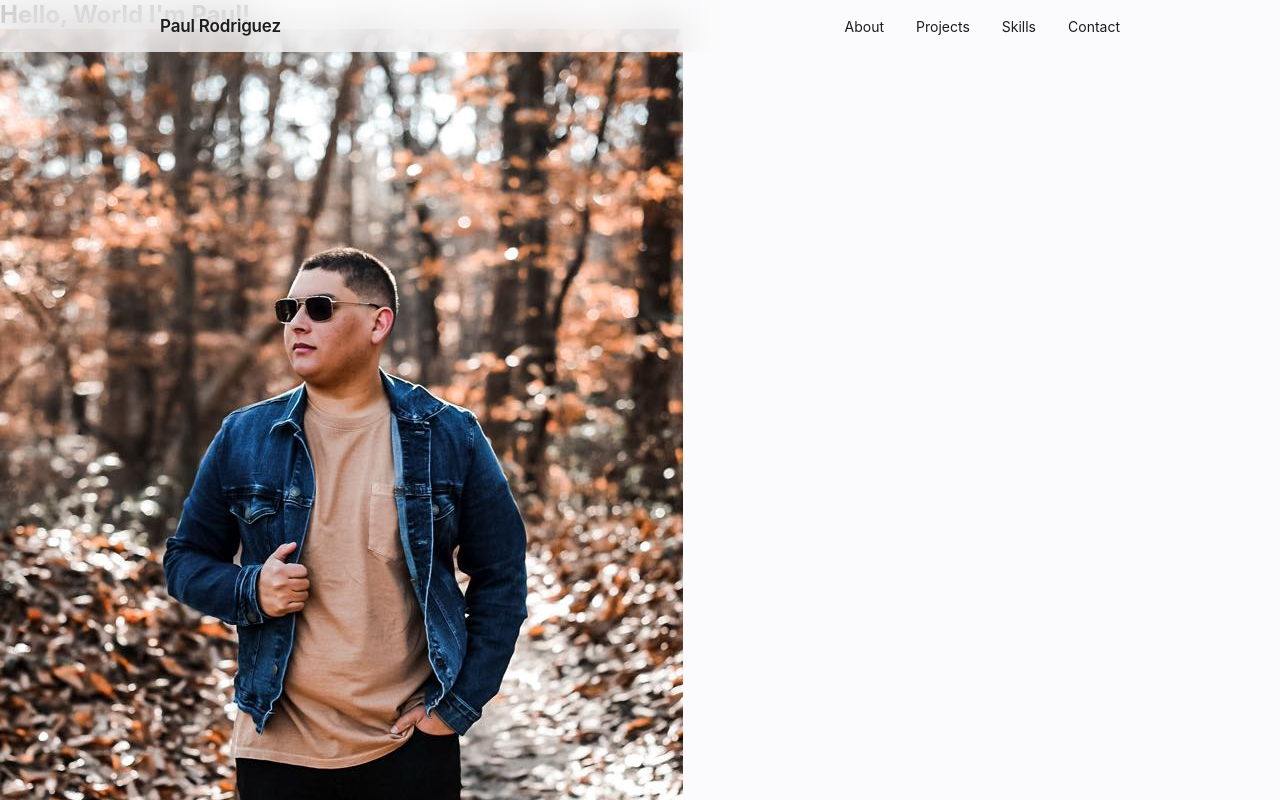
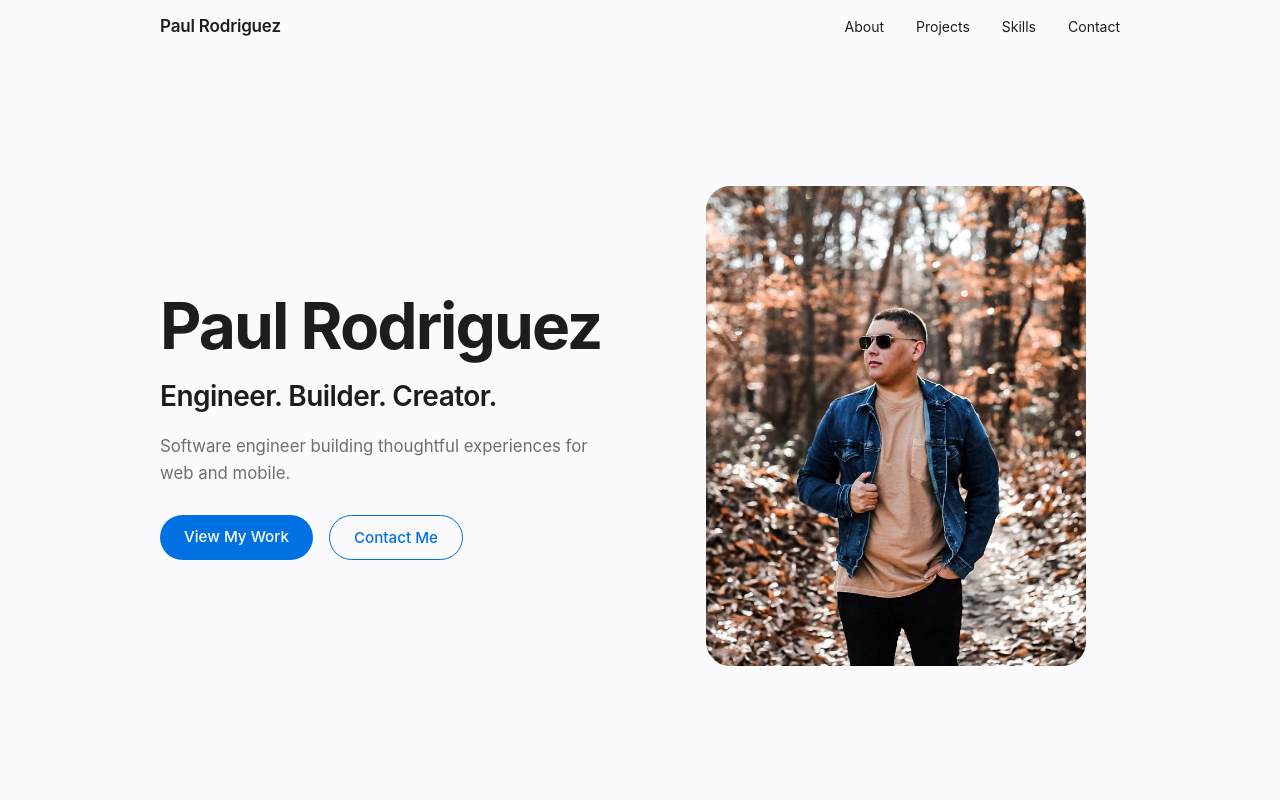
Before and after one commit to Paulrod20/portfolio-react, a React (Vite) app: page / in a window 1280 px wide. Shown: the top 800 px of the page. Built offline with nearby package versions, Linux system fonts and the light colour scheme.

Commit message:
added a hero section and made it look modern

```diff
--- a/src/App.css
+++ b/src/App.css
@@ -76,3 +76,107 @@ body {
 .navbar ul li a:hover {
   color: var(--color-text-secondary);
 }
+
+.hero {
+  min-height: 100vh;
+  display: flex;
+  align-items: center;
+  padding-top: 52px;
+  background-color: var(--color-bg);
+}
+
+.hero-content {
+  max-width: var(--max-width);
+  margin: 0 auto;
+  padding: 4rem 2rem;
+  display: flex;
+  align-items: center;
+  justify-content: space-between;
+  gap: 4rem;
+  width: 100%;
+}
+
+.hero-text {
+  flex: 1;
+  display: flex;
+  flex-direction: column;
+  gap: 1.25rem;
+}
+
+.hero-name {
+  font-size: clamp(2.5rem, 5vw, 4rem);
+  font-weight: 700;
+  letter-spacing: -0.03em;
+  line-height: 1.05;
+  color: var(--color-text);
+}
+
+.hero-tagline {
+  font-size: clamp(1.25rem, 2.5vw, 1.75rem);
+  font-weight: 600;
+  letter-spacing: -0.02em;
+  color: var(--color-text);
+}
+
+.hero-sub {
+  font-size: 1.05rem;
+  line-height: 1.6;
+  color: var(--color-text-secondary);
+  max-width: 480px;
+}
+
+.hero-ctas {
+  display: flex;
+  gap: 1rem;
+  margin-top: 0.5rem;
+}
+
+.btn-primary {
+  display: inline-block;
+  background-color: var(--color-accent);
+  color: white;
+  padding: 0.75rem 1.5rem;
+  border-radius: 980px;
+  font-size: 0.95rem;
+  font-weight: 500;
+  text-decoration: none;
+  transition: background-color 0.2s ease;
+}
+
+.btn-primary:hover {
+  background-color: #0077ed;
+}
+
+.btn-secondary {
+  display: inline-block;
+  background-color: transparent;
+  color: var(--color-accent);
+  padding: 0.75rem 1.5rem;
+  border-radius: 980px;
+  font-size: 0.95rem;
+  font-weight: 500;
+  text-decoration: none;
+  border: 1px solid var(--color-accent);
+  transition: all 0.2s ease;
+}
+
+.btn-secondary:hover {
+  background-color: var(--color-accent);
+  color: white;
+}
+
+.hero-image {
+  flex: 1;
+  display: flex;
+  justify-content: center;
+  align-items: center;
+}
+
+.hero-image img {
+  width: 100%;
+  max-width: 380px;
+  height: 480px;
+  object-fit: cover;
+  object-position: center top;
+  border-radius: 24px;
+}
--- a/src/App.tsx
+++ b/src/App.tsx
@@ -2,6 +2,7 @@ import './App.css'
 import AboutSection from './components/AboutSection'
 import Navbar from './components/Navbar'
 import Divider from './components/Divider';
+import HeroSection from './components/HeroSection';
 import ProjectsSection from './components/ProjectSection';
 import SkillsSection from './components/SkillsSection';
 import ContactSection from './components/ContactSection';
@@ -10,6 +11,7 @@ function App() {
   return (
     <div className="app">
       <Navbar />
+      <HeroSection />
       <AboutSection />
       <Divider />
       <ProjectsSection />
--- /dev/null
+++ b/src/components/HeroSection.tsx
@@ -0,0 +1,24 @@
+function HeroSection() {
+  return (
+    <section className="hero">
+      <div className="hero-content">
+        <div className="hero-text">
+          <h1 className="hero-name">Paul Rodriguez</h1>
+          <p className="hero-tagline">Engineer. Builder. Creator.</p>
+          <p className="hero-sub">
+            Software engineer building thoughtful experiences for web and mobile.
+          </p>
+          <div className="hero-ctas">
+            <a href="#projects-section" className="btn-primary">View My Work</a>
+            <a href="#contact-section" className="btn-secondary">Contact Me</a>
+          </div>
+        </div>
+        <div className="hero-image">
+          <img src="/images/paulImage.jpg" alt="Paul Rodriguez" />
+        </div>
+      </div>
+    </section>
+  );
+}
+
+export default HeroSection;
```
